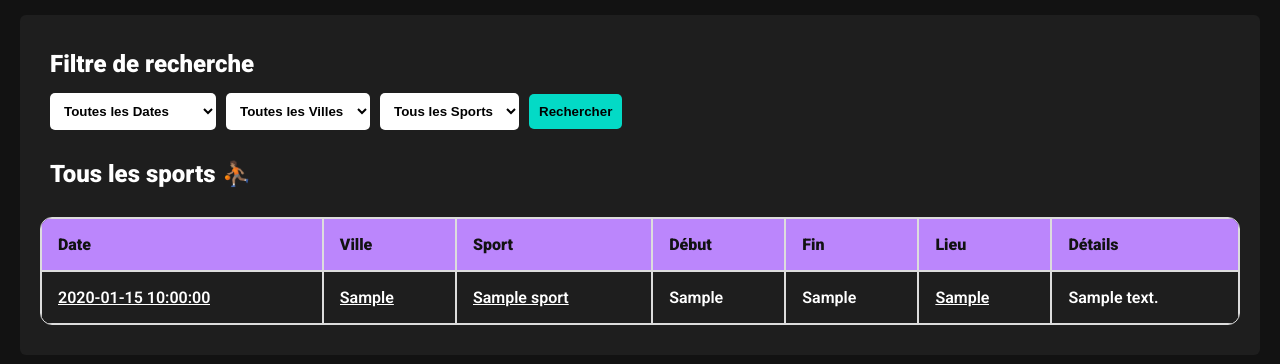
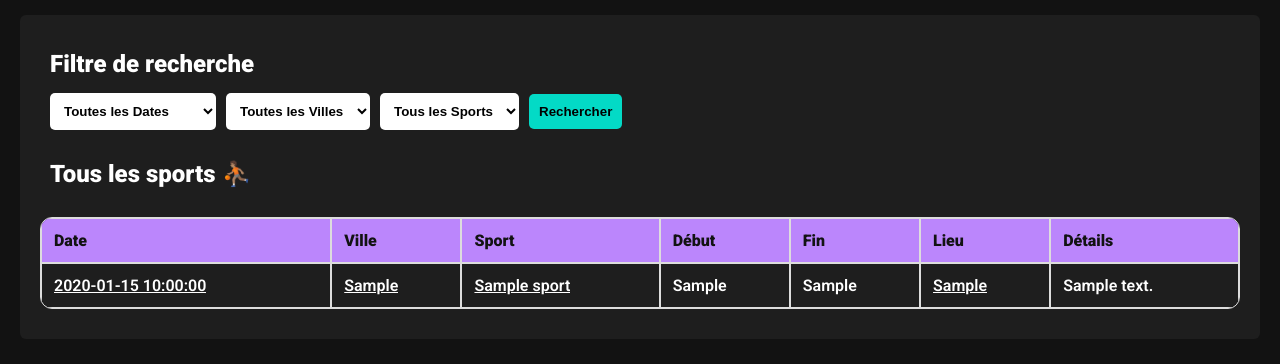
Before and after one commit to Lorenzo-Coslado/Dashboard-JO, a PHP site: page /index.php in a window 1280 px wide. Shown: the part 80-444 px from the top of the page. Run offline with PHP 8.4, Linux system fonts and the light colour scheme; tables that the repository leaves empty or names only in its code hold one stand-in row (values such as "Sample post").

Commit message:
adapter le padding du array

```diff
--- a/inc/css/style.css
+++ b/inc/css/style.css
@@ -108,7 +108,7 @@ table, th, td {
 
 th, td {
   text-align: left;
-  padding: 16px;
+  padding: 12px;
 }
 
 th {
```
